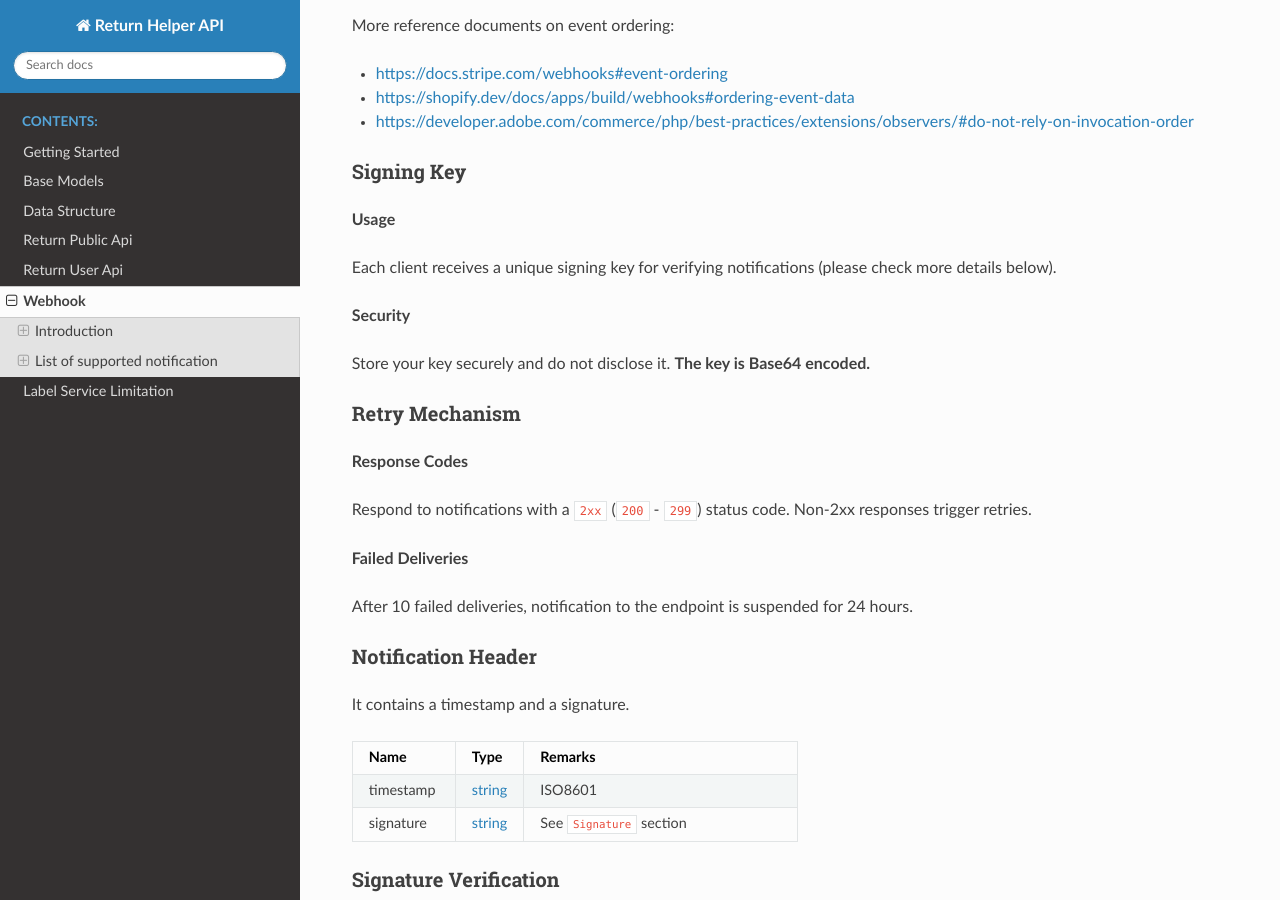
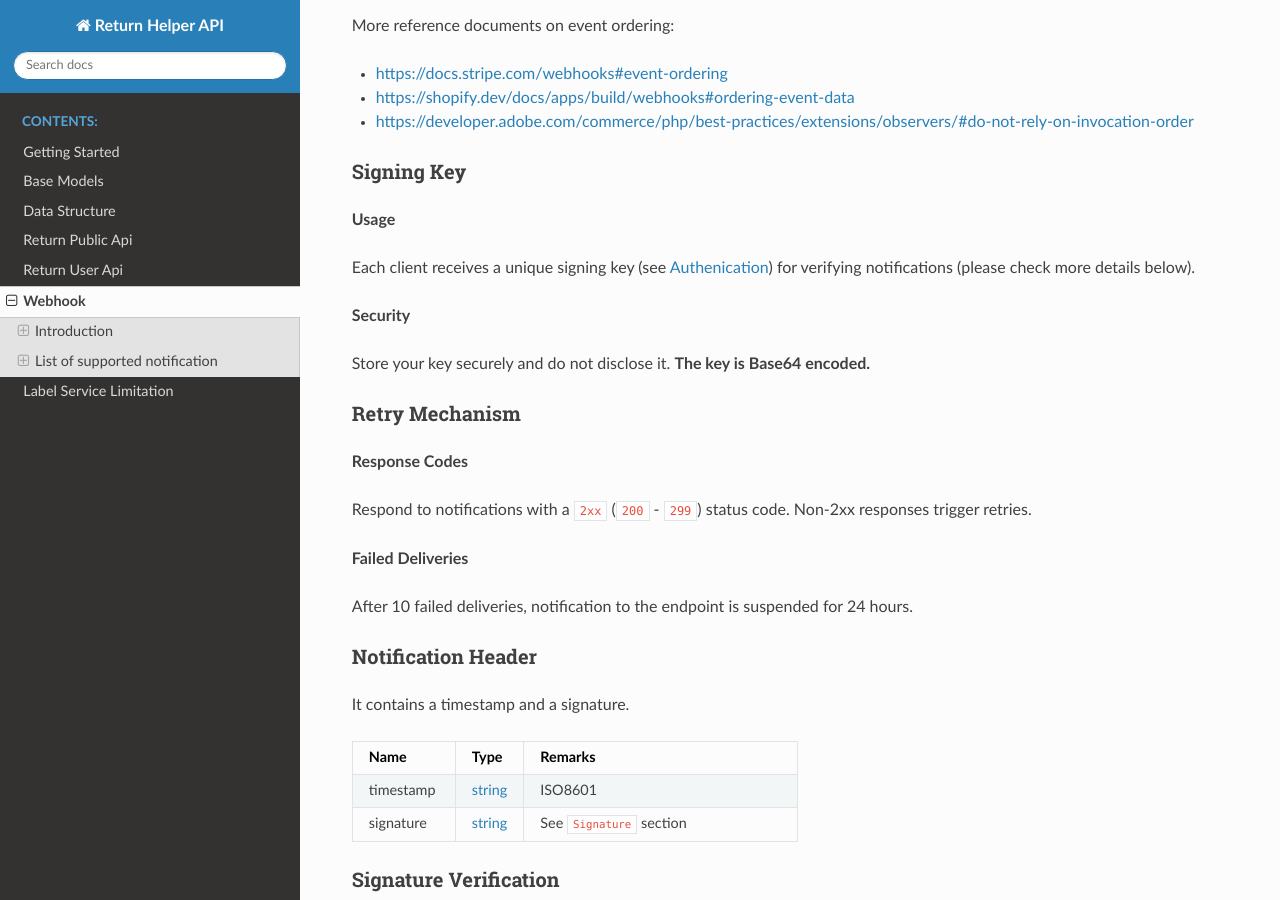
Before and after one commit to ReturnHelper/return-request-api-docs, a Sphinx documentation site: the page built from source/Webhook.rst, in a window 1280 px wide and 900 px high, scrolled down 1754 px. Built offline with Sphinx 7.4.7 and the Read the Docs theme 2.0.0, drawn with Linux system fonts in a browser that asks for light colours.

Commit message:
update: ref link on webhook signing key section

```diff
--- a/source/Webhook.rst
+++ b/source/Webhook.rst
@@ -95,7 +95,7 @@ Signing Key
 
 **Usage**
 
-Each client receives a unique signing key for verifying notifications (please check more details below).
+Each client receives a unique signing key (see :ref:`index-authenication`) for verifying notifications (please check more details below).
 
 **Security**
 
```
